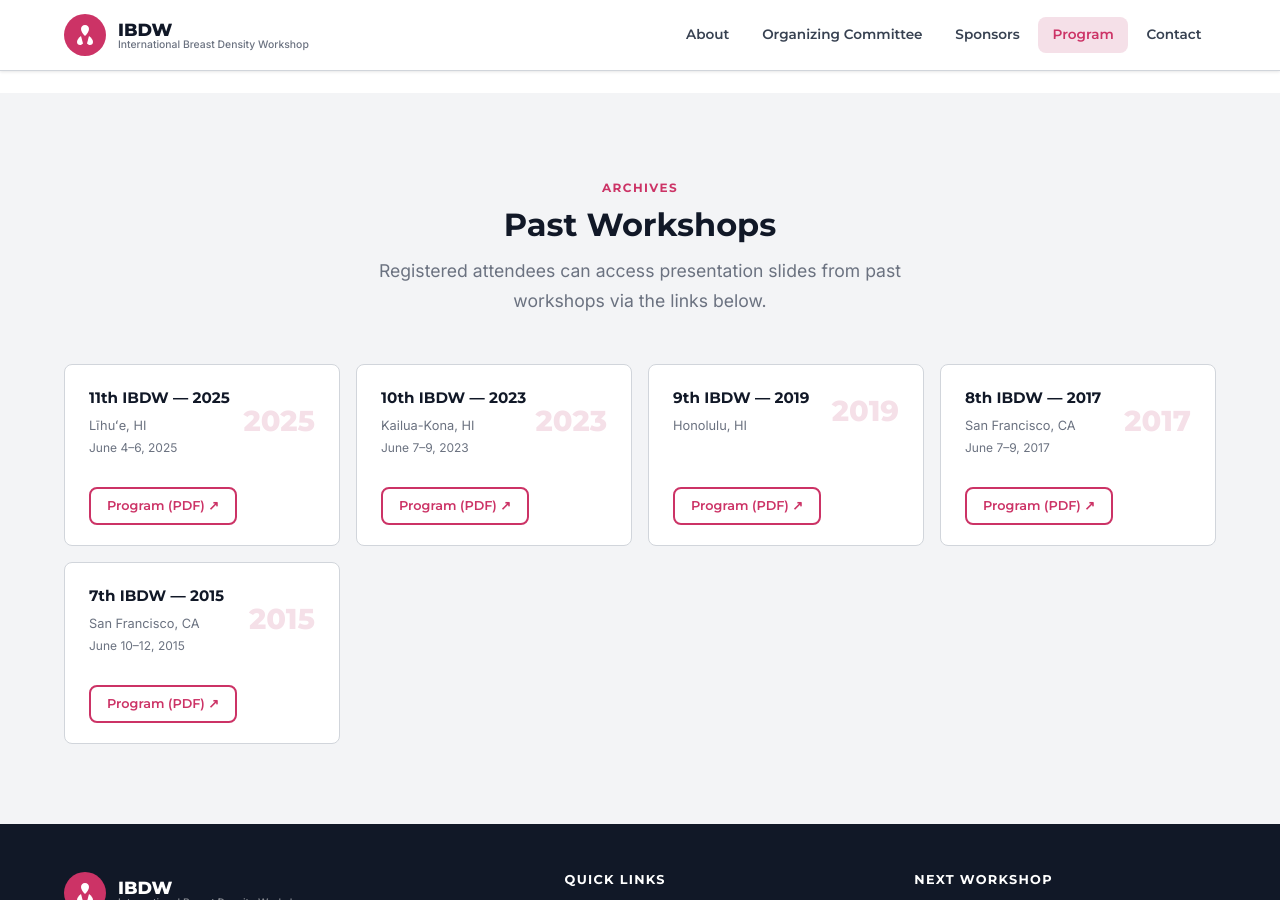
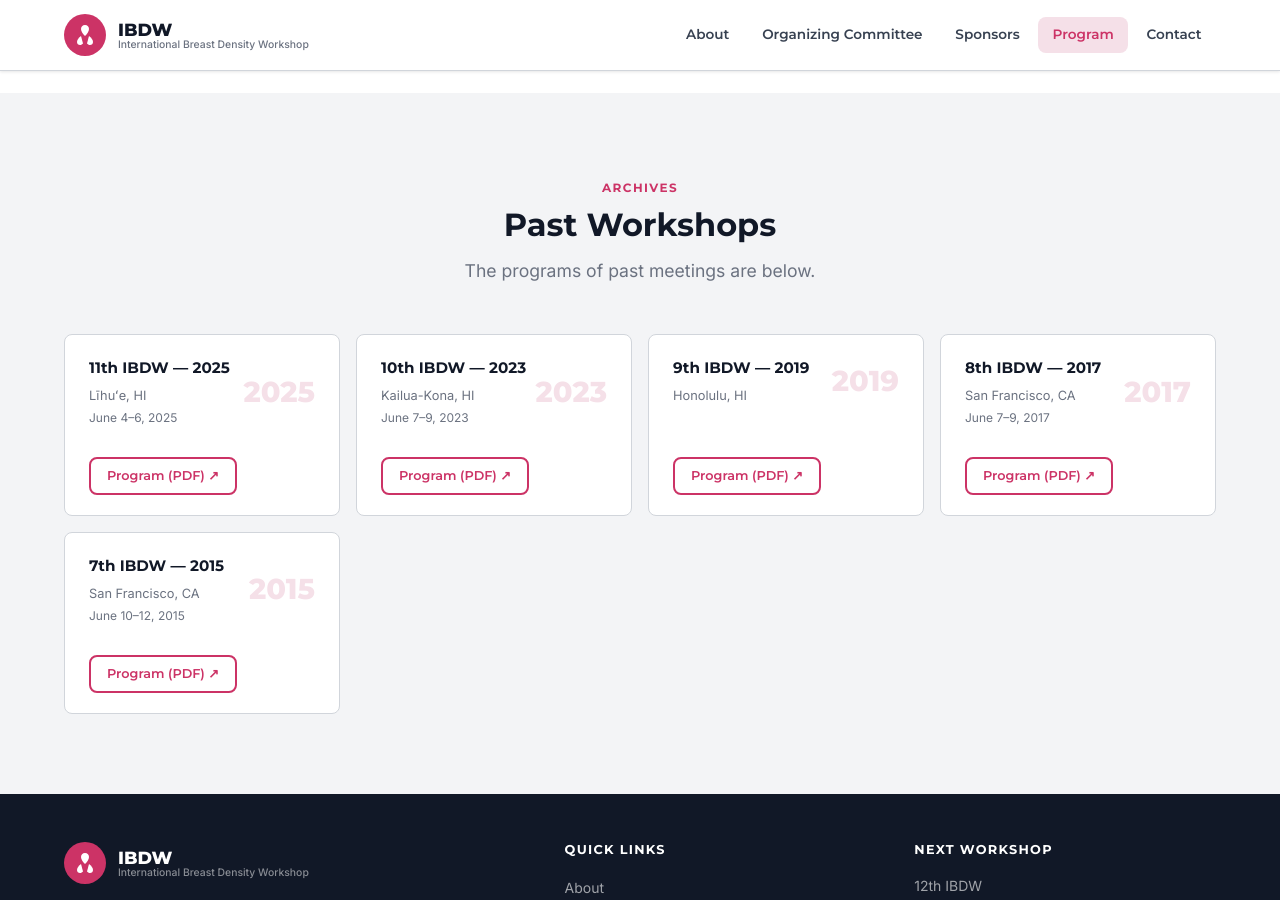
Before and after one commit to jshepherd46/breastdensityworkshop, a Jekyll site: the page built from program/index.html, in a window 1280 px wide and 900 px high, scrolled down 2140 px. Built offline with Jekyll 4.4.1, drawn with Linux system fonts in a browser that asks for light colours.

Commit message:
content(program): "programs of past meetings" — drop the slides framing
Per John, we're not planning to migrate slide decks for past
workshops; slide hosting resumes for the upcoming 12th IBDW (2027).
Two small changes:

- /program/ Past Workshops section header description changed from
  "Registered attendees can access presentation slides from past
  workshops via the links below." to "The programs of past meetings
  are below." — accurately reflects what's actually downloadable
  (programs only, no slide decks).

- _data/workshops.yml: replaced the stale "slides_url pending Drive
  folder" comment on the 11th IBDW entry with a note recording the
  decision (no past-workshop slides; resume with 12th IBDW 2027).

The slides_url field stays in the schema and the template logic
that renders a "Slides ↗" button when set stays in place — just
unused on past entries. Whoever updates the YAML for the 12th
when it happens will set program_url + slides_url together and
both buttons render.

Co-Authored-By: Claude Opus 4.7 (1M context) <noreply@anthropic.com>

```diff
--- a/_data/workshops.yml
+++ b/_data/workshops.yml
@@ -22,9 +22,9 @@
   venue: "The Royal Sonesta Kauaʻi Resort Lihue"
   dates: "June 4–6, 2025"
   program_url: "/assets/programs/Program-IBDW-2025.pdf"
-  # slides_url: ""  # Pending — slide decks from the 11th are login-protected on
-                    # the legacy WP site; plan is to move them to a Drive folder
-                    # with restricted access (see Phase 2B in the migration plan).
+  # Per John (Apr 2026): we're not migrating slide decks for past workshops.
+  # Slide hosting will resume for the upcoming 12th IBDW (2027) when that
+  # cycle's materials get published.
 
 - number: "10th"
   year: 2023
--- a/program/index.html
+++ b/program/index.html
@@ -117,7 +117,7 @@ description: "Information about the upcoming IBDW program and access to material
     <div class="section-header">
       <span class="section-label">Archives</span>
       <h2>Past Workshops</h2>
-      <p>Registered attendees can access presentation slides from past workshops via the links below.</p>
+      <p>The programs of past meetings are below.</p>
     </div>
     <div class="workshops-grid">
       {% for workshop in site.data.workshops %}
```
